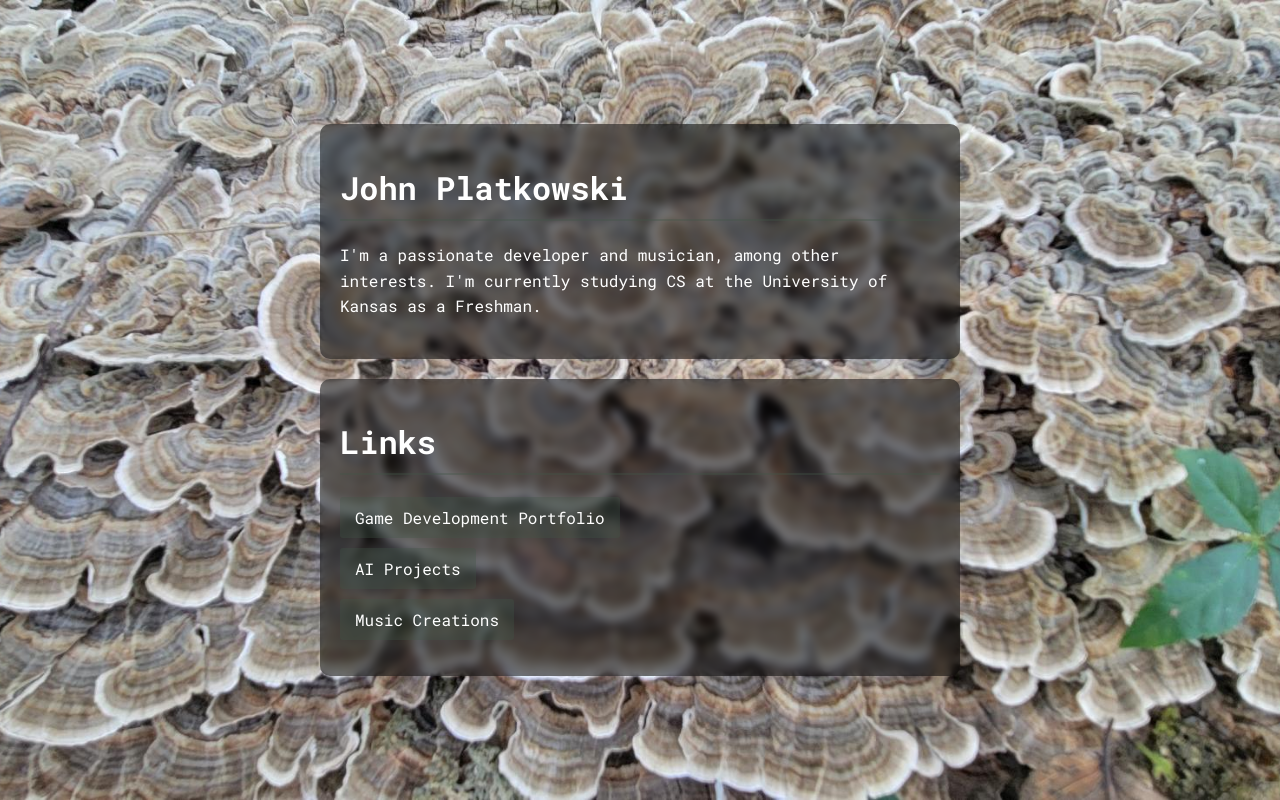
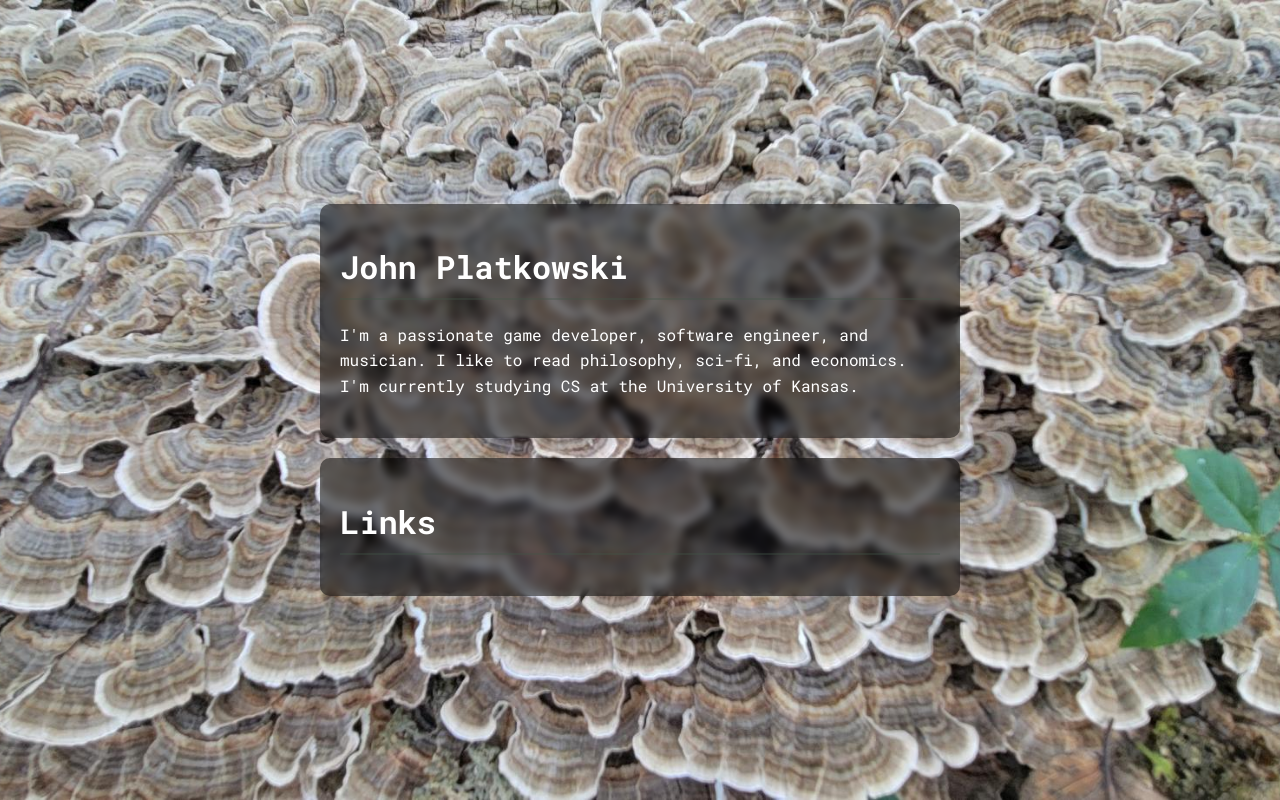
Before and after one commit to PatientMeteor74/PatientMeteor74.github.io, a plain HTML site: page index.html in a window 1280 px wide. Drawn offline with Linux system fonts and the light colour scheme.

Commit message:
Update index.html

```diff
--- a/index.html
+++ b/index.html
@@ -68,15 +68,12 @@
 		<div class="panel">
 			<h1>John Platkowski</h1>
 			<p class="description">
-				I'm a passionate developer and musician, among other interests. I'm currently studying CS at the University of Kansas as a Freshman.
+				I'm a passionate game developer, software engineer, and musician. I like to read philosophy, sci-fi, and economics. I'm currently studying CS at the University of Kansas.
 			</p>
 		</div>
 		<div class="panel">
 			<h1>Links</h1>
 			<ul class="links">
-				<li><a href="#" target="_blank">Game Development Portfolio</a></li>
-				<li><a href="#" target="_blank">AI Projects</a></li>
-				<li><a href="#" target="_blank">Music Creations</a></li>
 			</ul>
 		</div>
 	</div>
```
